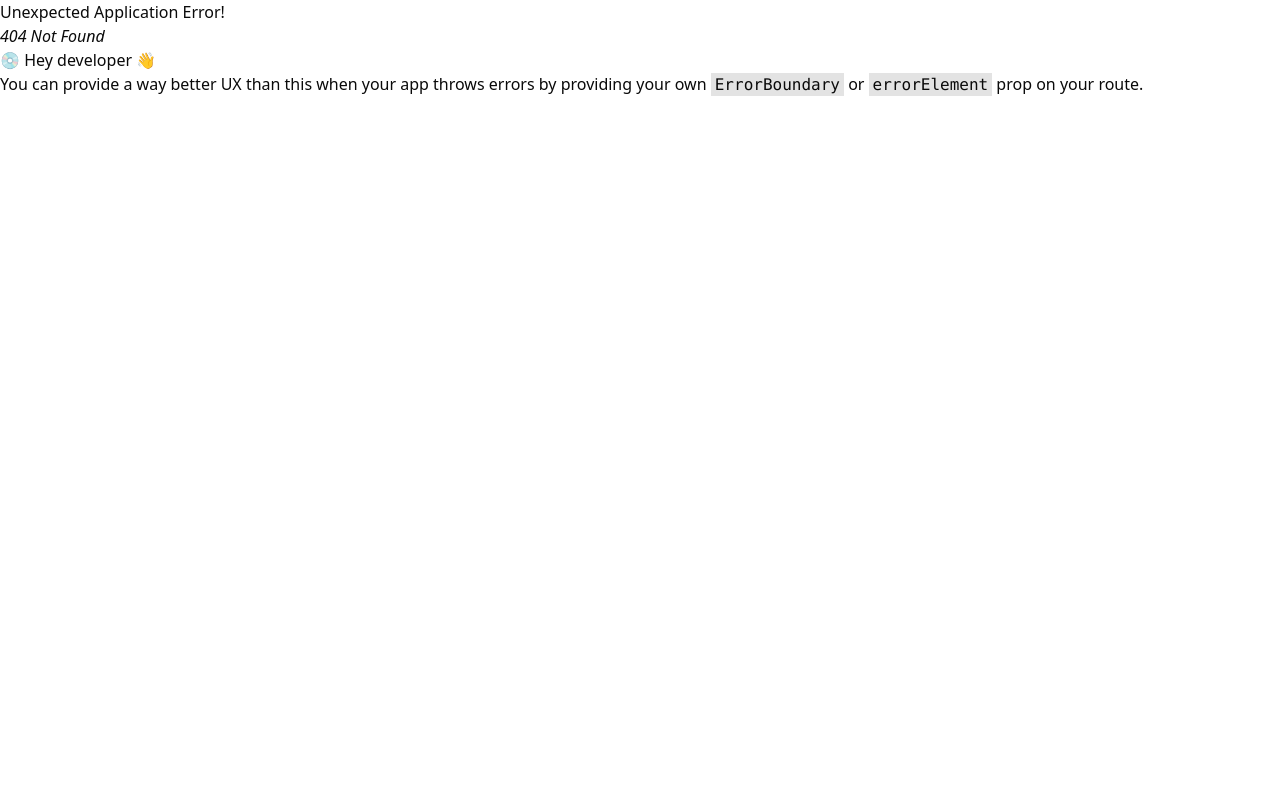
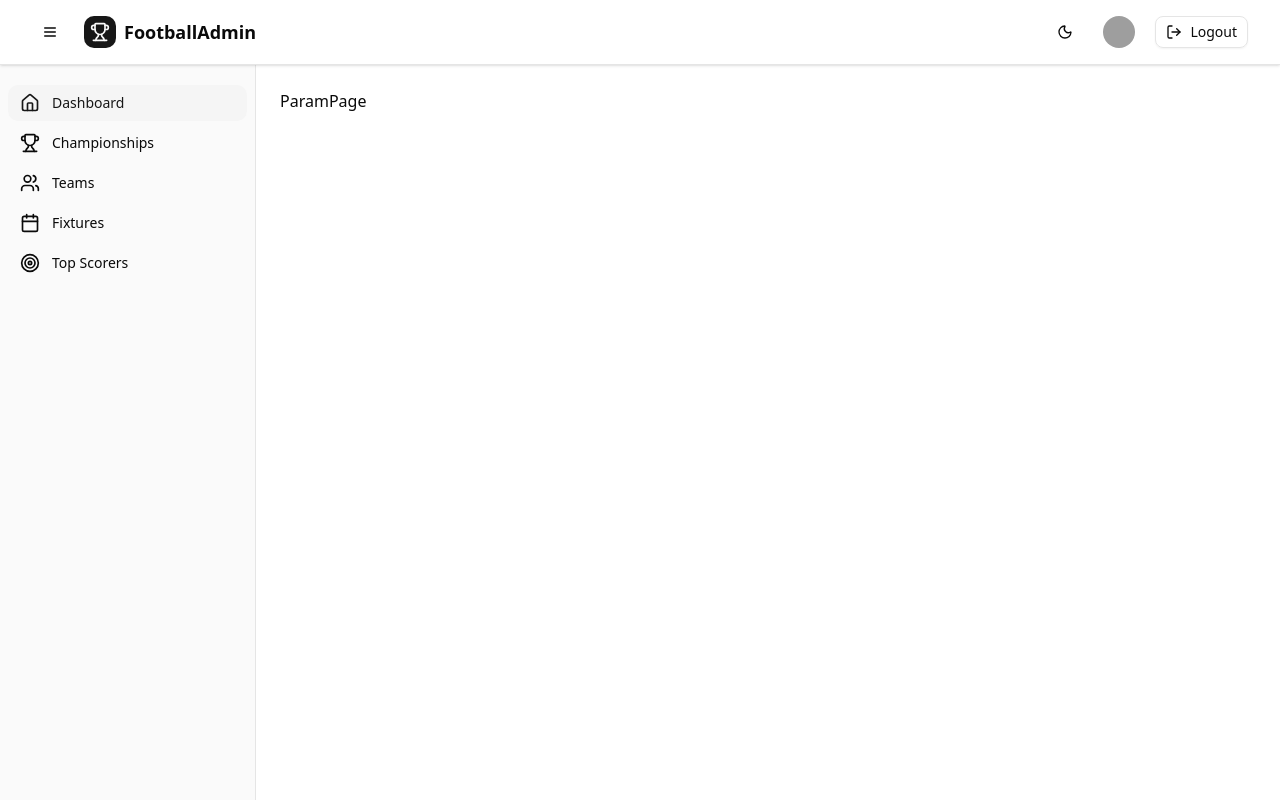
Before and after one commit to dyeqos/championship-front, a React (Vite) app: page /params in a window 1280 px wide. Before the commit this address had no page. Built offline with nearby package versions, Linux system fonts and the light colour scheme; grey boxes are pictures that could not be loaded.

Commit message:
creacion module params

```diff
--- /dev/null
+++ b/src/modules/parameter/Layouts/ParamLayout.tsx
@@ -0,0 +1,9 @@
+import { Outlet } from "react-router";
+
+export const ParamLayout = () => {
+  return (
+    <div>
+      <Outlet />
+    </div>
+  );
+};
--- /dev/null
+++ b/src/modules/parameter/pages/ParamPage.tsx
@@ -0,0 +1,3 @@
+export const ParamPage = () => {
+  return <div>ParamPage</div>;
+};
--- a/src/platform/routes/MainRoute.tsx
+++ b/src/platform/routes/MainRoute.tsx
@@ -4,6 +4,8 @@ import { DashboardLayout } from "@/modules/dashboard/layout/DashboardLayout";
 import { DashboardPages } from "@/modules/dashboard/pages/DashboardPages";
 import { ChampionshipLayout } from "@/modules/championship/layouts/ChampionshipLayout";
 import { ChampionshipPage } from "@/modules/championship/pages/ChampionshipPages";
+import { ParamLayout } from "@/modules/parameter/Layouts/ParamLayout";
+import { ParamPage } from "@/modules/parameter/pages/ParamPage";
 
 export const MainRouter = createBrowserRouter([
   {
@@ -25,15 +27,19 @@ export const MainRouter = createBrowserRouter([
         children: [
           {
             index: true,
-            element: (
-              <ChampionshipPage onChampionshipClick={ChampionshipLayout} />
-            ),
+            element: <ChampionshipPage />,
           },
         ],
       },
       {
-        path: "teams",
-        element: <h1>equipos</h1>,
+        path: "params",
+        element: <ParamLayout />,
+        children: [
+          {
+            index: true,
+            element: <ParamPage />,
+          },
+        ],
       },
     ],
   },
```
